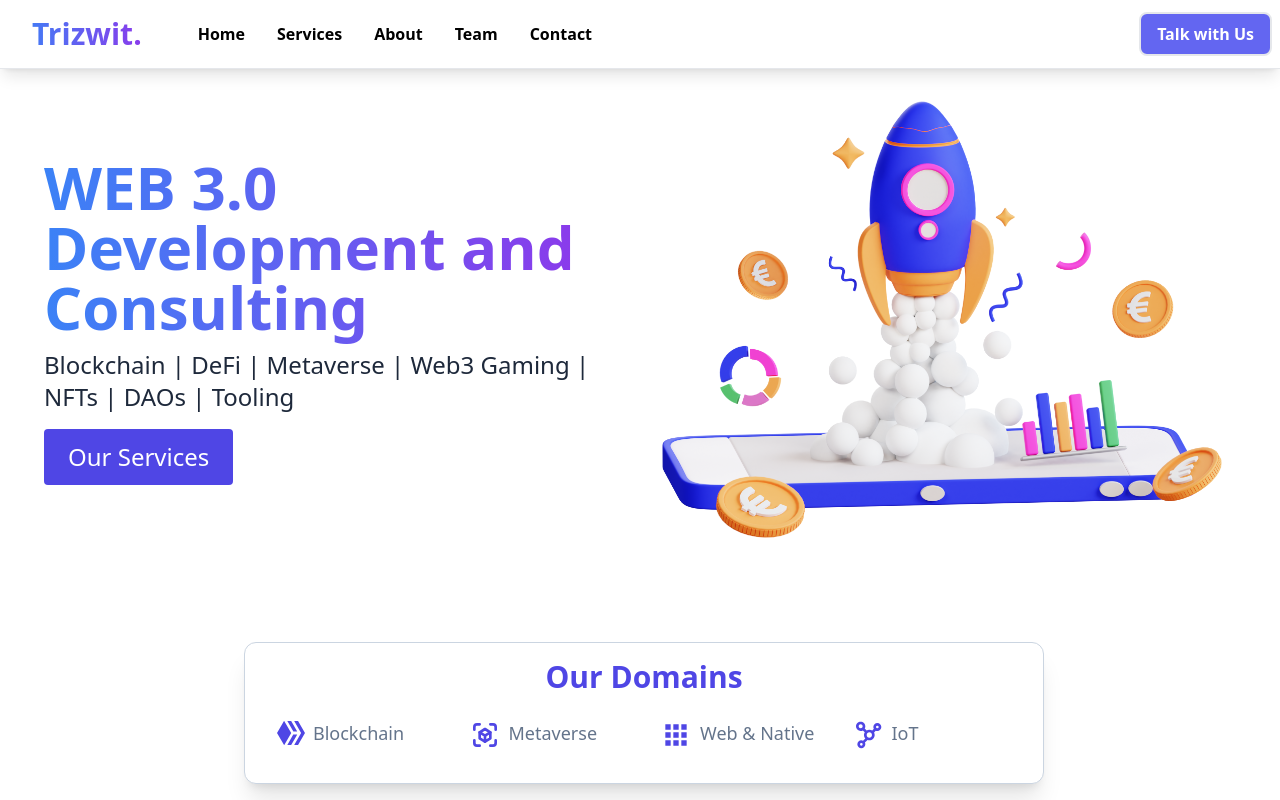
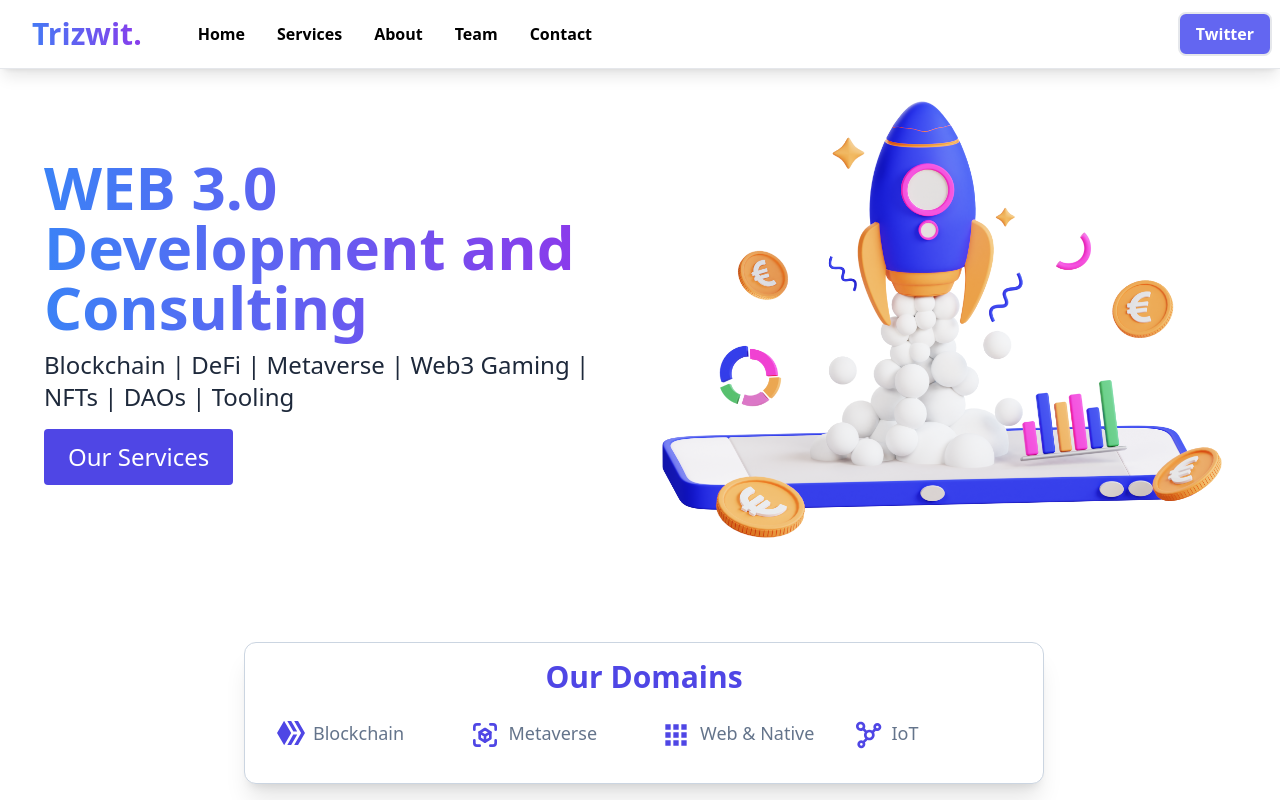
Before and after one commit to Trizwit/trizwit-web, a Next.js app: page / in a window 1280 px wide. Shown: the top 800 px of the page. Built offline with nearby package versions, Linux system fonts and the light colour scheme.

Commit message:
updated socials

```diff
--- a/components/Navbar.js
+++ b/components/Navbar.js
@@ -24,9 +24,11 @@ const Navbar = () => {
           {/* <button className="mx-2 border-2 rounded-full border-indigo-500 text-indigo-500 px-4 py-2 hover:shadow-2xl">
             {"Sign In"}
           </button> */}
-          <button className="mx-2 border-2 rounded-lg  text-white bg-indigo-500 px-4 py-2 hover:shadow-2xl">
-            {"Talk with Us"}
-          </button>
+          <a href="https://twitter.com/trizwit?s=20&t=P2u10VMBS-FuDIQClE-m3Q">
+            <button className="mx-2 border-2 rounded-lg  text-white bg-indigo-500 px-4 py-2 hover:shadow-2xl">
+              {"Twitter"}
+            </button>
+          </a>
         </div>
         <div className="md:hidden" onClick={handleClick}>
           {!nav ? (
@@ -53,12 +55,11 @@ const Navbar = () => {
           Contact
         </li>
         <div className="flex flex-col my-3  w-full">
-          {/* <button className=" border-2 rounded border-indigo-500 text-indigo-500 px-4 py-2 mb-4 hover:shadow-lg">
-            {"Sign In"}
-          </button> */}
-          <button className=" border-2 rounded  text-white bg-indigo-500 px-4 py-2 hover:shadow-lg shadow">
-            {"Talk with Us "}
-          </button>
+          <a href="https://twitter.com/trizwit?s=20&t=P2u10VMBS-FuDIQClE-m3Q">
+            <button className=" border-2 rounded  text-white bg-indigo-500 px-4 py-2 hover:shadow-lg shadow">
+              {"Twitter "}
+            </button>
+          </a>
         </div>
       </ul>
     </div>
```
